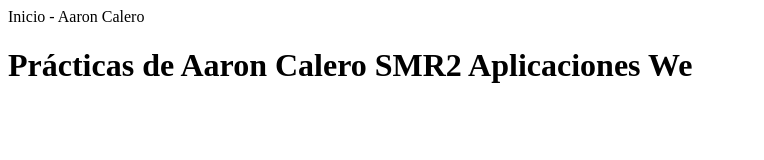
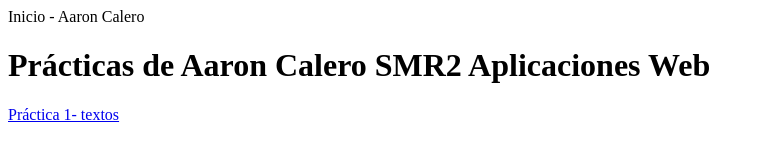
Before and after one commit to Aaron129129/Aaroneltekashi69, a plain HTML site: page inicio.html in a window 1280 px wide. Shown: the whole page, without its empty margins (0-764 px from the left). Drawn offline with Linux system fonts and the light colour scheme.

Commit message:
texto practica

```diff
--- a/inicio.html
+++ b/inicio.html
@@ -1,9 +1,8 @@
 <html>
 <head>Inicio - Aaron Calero </head>
 <body>
-<h1>Prácticas de Aaron Calero SMR2 Aplicaciones We
-<br
-<a href="https://vscode.dev/github/Aaron129129/Aaroneltekashi69/blob/main/practica1/textos.html">
-</a>
+<h1>Prácticas de Aaron Calero SMR2 Aplicaciones Web </h1>
+<a href="practica1/textos.html">Práctica 1- textos</a>
+
 </body>
 </html>
```
Also changed, not shown: practica1/textos.html (+1 -0 lines).
